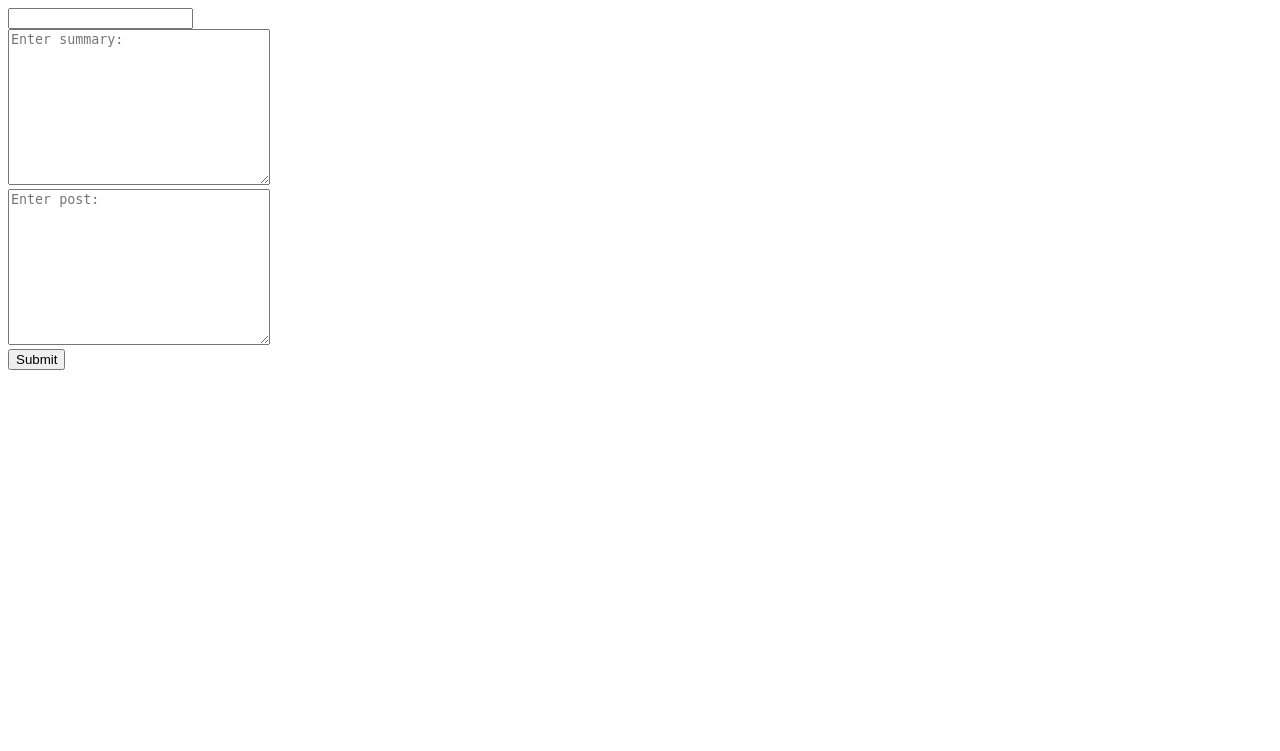
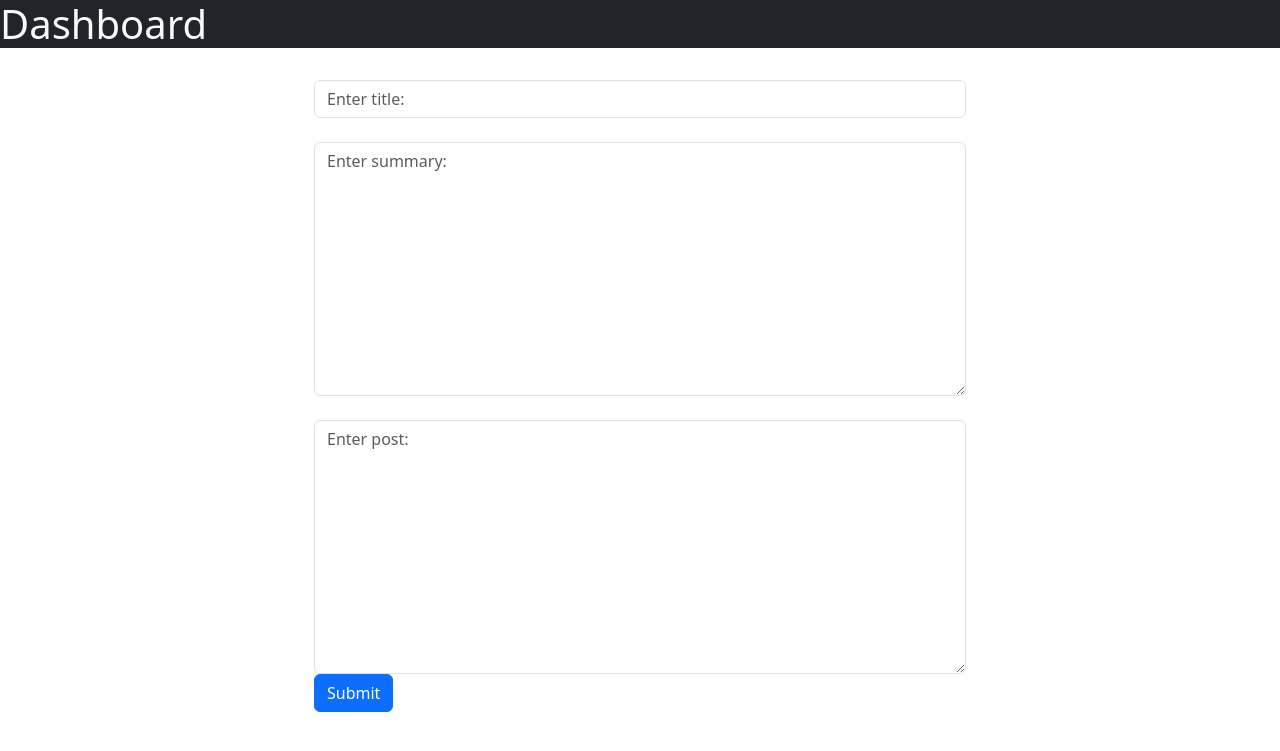
Before and after one commit to DanielHernandezGalvez/Data_structures, a PHP site: page /create.php in a window 1280 px wide. Shown: the top 751 px of the page. Run offline with PHP 8.4, Linux system fonts and the light colour scheme.

Commit message:
dashboard wireframe 1/6

```diff
--- a/admin/create.php
+++ b/admin/create.php
@@ -5,30 +5,34 @@
     <meta charset="UTF-8">
     <meta name="viewport" content="width=device-width, initial-scale=1.0">
     <title>Dashboard</title>
+    <link rel="stylesheet" href="https://cdn.jsdelivr.net/npm/bootstrap@5.3.2/dist/css/bootstrap.min.css" integrity="sha384-T3c6CoIi6uLrA9TneNEoa7RxnatzjcDSCmG1MXxSR1GAsXEV/Dwwykc2MPK8M2HN" crossorigin="anonymous">
 </head>
 
 <body>
 
     <div class="dasboard">
-        <div class="sidebar">
-
+        <div class="sidebar bg-dark">
+            <h1><a href="" class="text-light text-decoration-none">Dashboard</a></h1>
         </div>
-        <div class="create-form">
+        <div class="create-form w-100 mx-auto p-4" style="max-width: 700px;">
 
             <form action="">
-                <input type="text" name="title" id="">
-                <div class="form-field">
-                    <textarea name="summary" id="" cols="30" rows="10" placeholder="Enter summary:"></textarea>
+                <div class="form-field  mb-4">
+                    <input type="text" class="form-control" name="title" id="" placeholder="Enter title:">
+                </div>
+
+                <div class="form-field  mb-4">
+                    <textarea name="summary" id="" class="form-control" cols="30" rows="10" placeholder="Enter summary:"></textarea>
                 </div>
 
                 <div class="form-field">
-                    <textarea name="content" id="" cols="30" rows="10" placeholder="Enter post:"></textarea>
+                    <textarea name="content" id="" class="form-control" cols="30" rows="10" placeholder="Enter post:"></textarea>
                 </div>
 
                 <input type="hidden" name="date" value="<?php echo date("Y/m/d") ?>">
 
                 <div class="form-field">
-                    <input type="submit" value="Submit" name="create">
+                    <input type="submit" class="btn btn-primary" value="Submit" name="create">
                 </div>
             </form>
 
```
